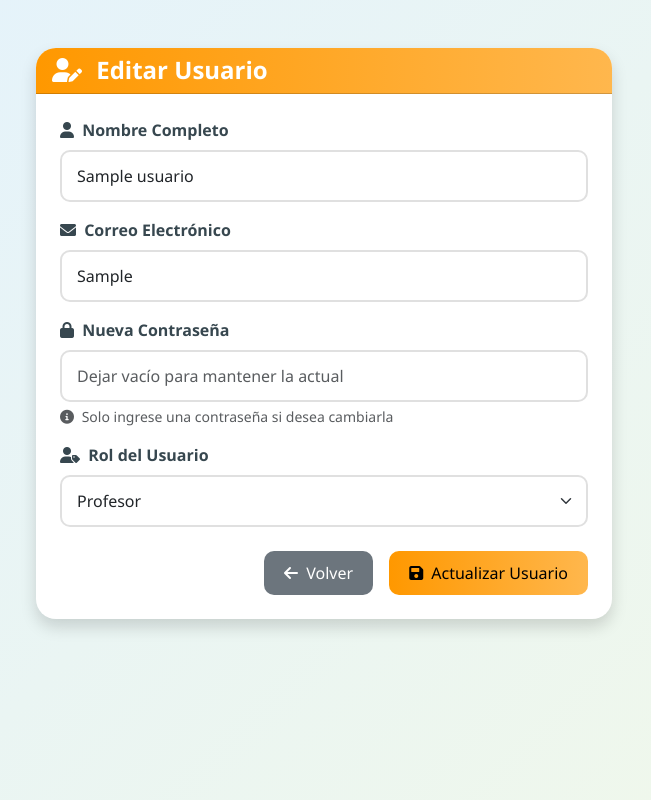
After one commit to MauricioAlexanderP/Sistema-de-gestion-de-notas, a PHP site: page /EditarUsuario.php?id=1 in a window 1280 px wide. The commit adds this page. Shown: the whole page, without its empty margins (316-967 px from the left). Run offline with PHP 8.4, Linux system fonts and the light colour scheme; tables that the repository leaves empty or names only in its code hold one stand-in row (values such as "Sample post").

Commit message:
feat: ✨ CRUD usuario

```diff
--- /dev/null
+++ b/EditarUsuario.php
@@ -0,0 +1,201 @@
+<?php
+require_once 'model/Usuario.php';
+
+$id = $_GET['id'] ?? null;
+$usuario = new Usuario();
+if (!$id || !$usuario->obtenerPorId($id)) {
+  echo 'Usuario no encontrado.';
+  exit;
+}
+
+if ($_SERVER['REQUEST_METHOD'] === 'POST') {
+  $usuario->nombre = $_POST['nombre'] ?? $usuario->nombre;
+  $usuario->correo = $_POST['correo'] ?? $usuario->correo;
+  $usuario->rol = $_POST['rol'] ?? $usuario->rol;
+  if (!empty($_POST['contraseña'])) {
+    $usuario->actualizarContraseña($_POST['contraseña']);
+  }
+  if ($usuario->actualizar()) {
+    $mensaje = 'Usuario actualizado correctamente.';
+  } else {
+    $mensaje = 'Error al actualizar usuario.';
+  }
+}
+?>
+<!DOCTYPE html>
+<html lang="es">
+
+<head>
+  <meta charset="UTF-8">
+  <meta name="viewport" content="width=device-width, initial-scale=1.0">
+  <title>Editar Usuario</title>
+  <link href="https://cdn.jsdelivr.net/npm/bootstrap@5.3.2/dist/css/bootstrap.min.css" rel="stylesheet">
+  <link href="https://cdnjs.cloudflare.com/ajax/libs/font-awesome/6.0.0/css/all.min.css" rel="stylesheet">
+  <style>
+    body {
+      background: linear-gradient(135deg, #e3f2fd, #f1f8e9);
+      font-family: 'Segoe UI', Tahoma, Geneva, Verdana, sans-serif;
+      min-height: 100vh;
+    }
+
+    .card {
+      border: none;
+      border-radius: 20px;
+      overflow: hidden;
+      box-shadow: 0 10px 30px rgba(0, 0, 0, 0.1);
+    }
+
+    .card-header {
+      background: linear-gradient(90deg, #ff9800, #ffb74d);
+      color: white;
+    }
+
+    .btn-warning {
+      background: linear-gradient(90deg, #ff9800, #ffb74d);
+      border: none;
+      border-radius: 10px;
+      padding: 10px 20px;
+      font-weight: 500;
+    }
+
+    .btn-warning:hover {
+      background: linear-gradient(90deg, #f57c00, #ff9800);
+      transform: translateY(-2px);
+      box-shadow: 0 5px 15px rgba(255, 152, 0, 0.3);
+    }
+
+    .btn-secondary {
+      background-color: #6c757d;
+      border: none;
+      border-radius: 10px;
+      padding: 10px 20px;
+      font-weight: 500;
+    }
+
+    .btn-secondary:hover {
+      background-color: #5a6268;
+      transform: translateY(-2px);
+      box-shadow: 0 5px 15px rgba(108, 117, 125, 0.3);
+    }
+
+    .form-select,
+    .form-control {
+      border-radius: 10px;
+      border: 2px solid #e0e0e0;
+      padding: 12px 15px;
+      transition: all 0.3s ease;
+    }
+
+    .form-select:focus,
+    .form-control:focus {
+      border-color: #ff9800;
+      box-shadow: 0 0 0 0.2rem rgba(255, 152, 0, 0.25);
+    }
+
+    .form-label {
+      font-weight: 600;
+      color: #37474f;
+      margin-bottom: 8px;
+    }
+
+    h4 {
+      font-weight: bold;
+    }
+
+    .alert {
+      border-radius: 15px;
+      border: none;
+    }
+
+    .container {
+      max-width: 600px;
+    }
+  </style>
+</head>
+
+<body>
+  <div class="container py-5">
+    <div class="card shadow">
+      <div class="card-header text-white">
+        <h4 class="mb-0">
+          <i class="fas fa-user-edit me-2"></i>
+          Editar Usuario
+        </h4>
+      </div>
+      <div class="card-body p-4">
+        <?php if (isset($mensaje)): ?>
+          <div class="alert alert-success alert-dismissible fade show" role="alert">
+            <i class="fas fa-check-circle me-2"></i>
+            <?= $mensaje ?>
+            <button type="button" class="btn-close" data-bs-dismiss="alert"></button>
+          </div>
+        <?php endif; ?>
+
+        <form method="POST">
+          <div class="mb-3">
+            <label for="nombre" class="form-label">
+              <i class="fas fa-user me-1"></i>
+              Nombre Completo
+            </label>
+            <input type="text" id="nombre" name="nombre" class="form-control"
+              value="<?= htmlspecialchars($usuario->nombre) ?>"
+              placeholder="Ingrese el nombre completo" required>
+          </div>
+
+          <div class="mb-3">
+            <label for="correo" class="form-label">
+              <i class="fas fa-envelope me-1"></i>
+              Correo Electrónico
+            </label>
+            <input type="email" id="correo" name="correo" class="form-control"
+              value="<?= htmlspecialchars($usuario->correo) ?>"
+              placeholder="ejemplo@correo.com" required>
+          </div>
+
+          <div class="mb-3">
+            <label for="contrasena" class="form-label">
+              <i class="fas fa-lock me-1"></i>
+              Nueva Contraseña
+            </label>
+            <input type="password" id="contrasena" name="contraseña" class="form-control"
+              placeholder="Dejar vacío para mantener la actual">
+            <div class="form-text">
+              <i class="fas fa-info-circle me-1"></i>
+              Solo ingrese una contraseña si desea cambiarla
+            </div>
+          </div>
+
+          <div class="mb-4">
+            <label for="rol" class="form-label">
+              <i class="fas fa-user-tag me-1"></i>
+              Rol del Usuario
+            </label>
+            <select id="rol" name="rol" class="form-select" required>
+              <option value="profesor" <?= $usuario->rol === 'profesor' ? 'selected' : '' ?>>
+                <i class="fas fa-chalkboard-teacher"></i> Profesor
+              </option>
+              <option value="alumno" <?= $usuario->rol === 'alumno' ? 'selected' : '' ?>>
+                <i class="fas fa-user-graduate"></i> Alumno
+              </option>
+            </select>
+          </div>
+
+          <div class="d-grid gap-2 d-md-flex justify-content-md-end">
+            <a href="AddRoles.php" class="btn btn-secondary me-md-2">
+              <i class="fas fa-arrow-left me-1"></i>
+              Volver
+            </a>
+            <button type="submit" class="btn btn-warning">
+              <i class="fas fa-save me-1"></i>
+              Actualizar Usuario
+            </button>
+          </div>
+        </form>
+      </div>
+    </div>
+  </div>
+
+  <script src="https://cdn.jsdelivr.net/npm/bootstrap@5.3.2/dist/js/bootstrap.bundle.min.js"></script>
+</body>
+
+</html>
--- a/login.php
+++ b/login.php
@@ -16,7 +16,7 @@ if ($_SERVER['REQUEST_METHOD'] === 'POST') {
       $_SESSION['usuario_nombre'] = $usuario->nombre;
       $_SESSION['usuario_rol'] = $usuario->rol;
       if ($usuario->rol === 'profesor') {
-        header('Location: addCurso.php');
+        header('Location: addRoles.php');
       } elseif ($usuario->rol === 'alumno') {
         header('Location: vista_alumno.php');
       } else {
--- a/model/Usuario.php
+++ b/model/Usuario.php
@@ -10,7 +10,7 @@ class Usuario
   public $id;
   public $nombre;
   public $correo;
-  public $contraseña;
+  public $contrasena;
   public $rol;
   public $creado_en;
 
@@ -23,15 +23,13 @@ class Usuario
   // Crear un nuevo usuario
   public function crear()
   {
-    $query = "INSERT INTO usuarios (nombre, correo, contraseña, rol) VALUES (:nombre, :correo, :contraseña, :rol)";
+    $query = "INSERT INTO usuarios (nombre, correo, contrasena, rol) VALUES (:nombre, :correo, :contrasena, :rol)";
     $stmt = $this->connection->prepare($query);
 
-    // Hash de la contraseña
-    $this->contraseña = password_hash($this->contraseña, PASSWORD_DEFAULT);
-
+    // Guardar la contraseña en texto plano (no recomendado para producción)
     $stmt->bindParam(':nombre', $this->nombre);
     $stmt->bindParam(':correo', $this->correo);
-    $stmt->bindParam(':contraseña', $this->contraseña);
+    $stmt->bindParam(':contrasena', $this->contrasena);
     $stmt->bindParam(':rol', $this->rol);
 
     if ($stmt->execute()) {
@@ -53,7 +51,7 @@ class Usuario
       $this->id = $row['id'];
       $this->nombre = $row['nombre'];
       $this->correo = $row['correo'];
-      $this->contraseña = $row['contraseña'];
+      $this->contrasena = $row['contrasena'];
       $this->rol = $row['rol'];
       $this->creado_en = $row['creado_en'];
       return true;
@@ -73,7 +71,7 @@ class Usuario
       $this->id = $row['id'];
       $this->nombre = $row['nombre'];
       $this->correo = $row['correo'];
-      $this->contraseña = $row['contraseña'];
+      $this->contrasena = $row['contrasena'];
       $this->rol = $row['rol'];
       $this->creado_en = $row['creado_en'];
       return true;
@@ -117,11 +115,11 @@ class Usuario
   // Actualizar contraseña
   public function actualizarContraseña($nueva_contraseña)
   {
-    $query = "UPDATE usuarios SET contraseña = :contraseña WHERE id = :id";
+    $query = "UPDATE usuarios SET contrasena = :contrasena WHERE id = :id";
     $stmt = $this->connection->prepare($query);
 
-    $contraseña_hash = password_hash($nueva_contraseña, PASSWORD_DEFAULT);
-    $stmt->bindParam(':contraseña', $contraseña_hash);
+    // Guardar la nueva contraseña en texto plano (no recomendado para producción)
+    $stmt->bindParam(':contrasena', $nueva_contraseña);
     $stmt->bindParam(':id', $this->id);
 
     return $stmt->execute();
@@ -140,10 +138,10 @@ class Usuario
   public function verificarContraseña($contraseña)
   {
     // Permitir texto plano o hash
-    if ($contraseña === $this->contraseña) {
+    if ($contraseña === $this->contrasena) {
       return true;
     }
-    return password_verify($contraseña, $this->contraseña);
+    return password_verify($contraseña, $this->contrasena);
   }
 
   // Verificar si el correo ya existe
```
Also changed, not shown: AddRoles.php (+107 -10 lines), EliminarUsuario.php (added, +16 -0 lines).
